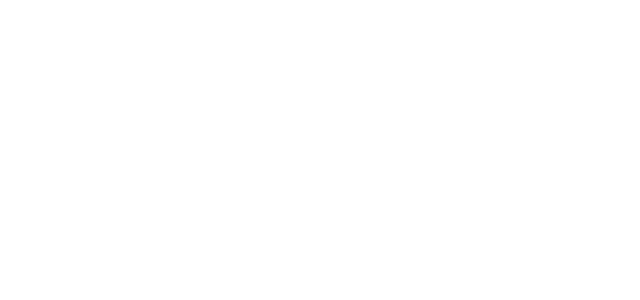
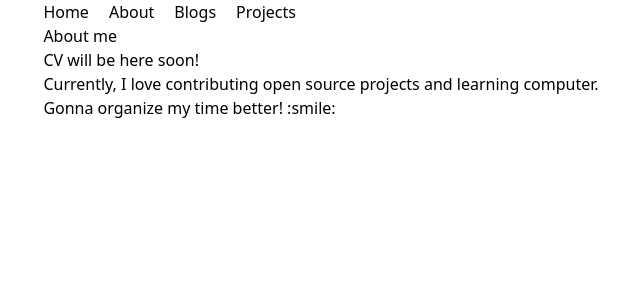
Before and after one commit to theplanetv/planetv-website, a Nuxt app in the folder web-nuxt/: page /about in a window 1280 px wide. Before the commit this address had no page. Shown: the top 300 px of the page, without its empty margins (319-959 px from the left). Built offline with nearby package versions, Linux system fonts and the light colour scheme.

Commit message:
Add about, blogs and projects page static web-nuxt

```diff
--- /dev/null
+++ b/web-nuxt/pages/about.vue
@@ -0,0 +1,9 @@
+<template>
+  <PageLayout>
+    <Menu />
+    <h1>About me</h1>
+    <p>CV will be here soon!</p>
+    <p>Currently, I love contributing open source projects and learning computer.</p>
+    <p>Gonna organize my time better! :smile:</p>
+  </PageLayout>
+</template>
--- /dev/null
+++ b/web-nuxt/pages/blogs.vue
@@ -0,0 +1,7 @@
+<template>
+  <PageLayout>
+    <Menu />
+    <h1>Blogs</h1>
+    <p>Will have in the future!</p>
+  </PageLayout>
+</template>
--- /dev/null
+++ b/web-nuxt/pages/projects.vue
@@ -0,0 +1,7 @@
+<template>
+  <PageLayout>
+    <Menu />
+    <h1>My current projects</h1>
+    <p>ibus-bamboo [Github] (Member)</p>
+  </PageLayout>
+</template>
```
